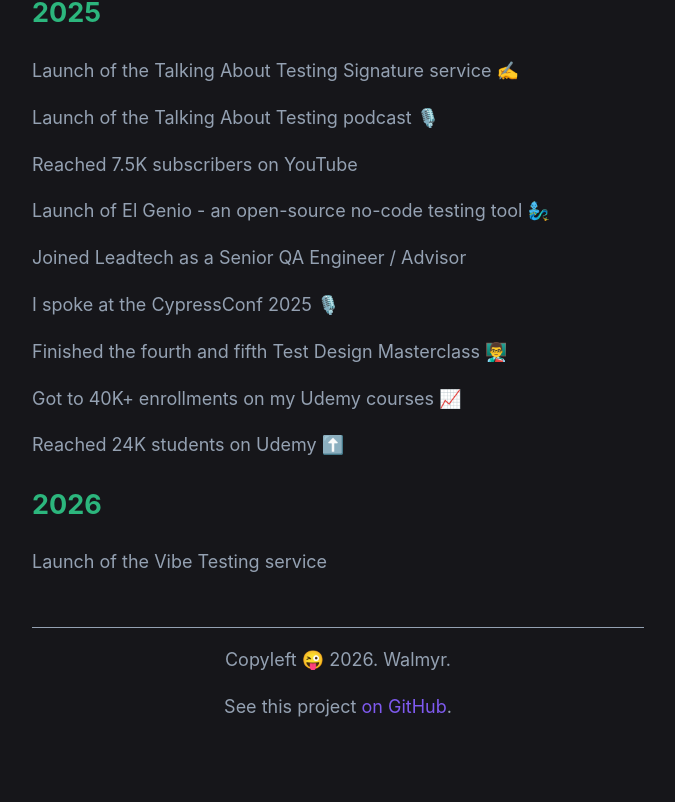
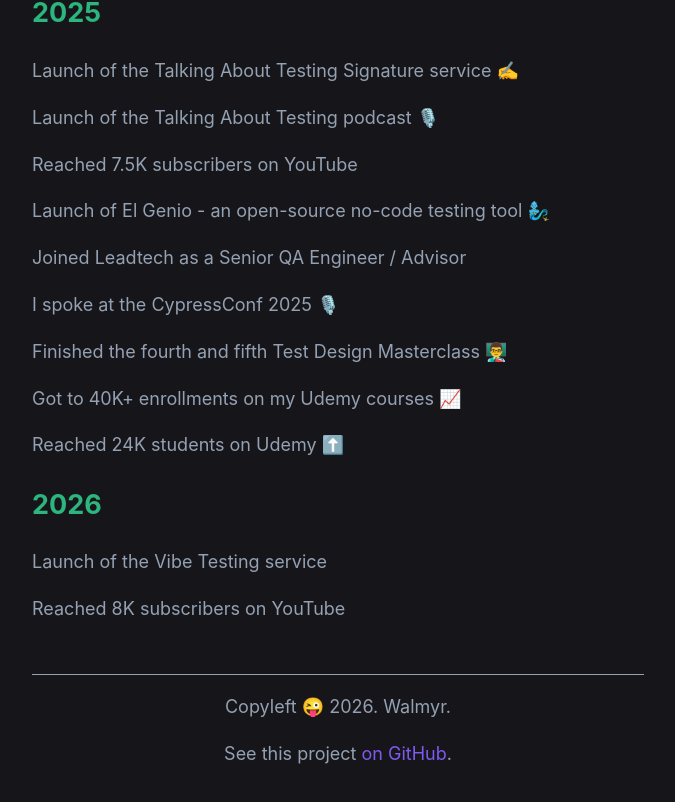
Before and after one commit to wlsf82/walmyr-nextjs, a Next.js app: page / in a window 1280 px wide. Shown: the part 4242-5044 px from the top of the page, without its empty margins (302-977 px from the left). Built offline with nearby package versions, Linux system fonts and the light colour scheme.

Commit message:
Add new 2026 achievements

```diff
--- a/components/achievements.js
+++ b/components/achievements.js
@@ -148,6 +148,7 @@
     year: '2026',
     events: [
       'Launch of the Vibe Testing service',
+      'Reached 8K subscribers on YouTube',
     ]
   },
 ]
```
